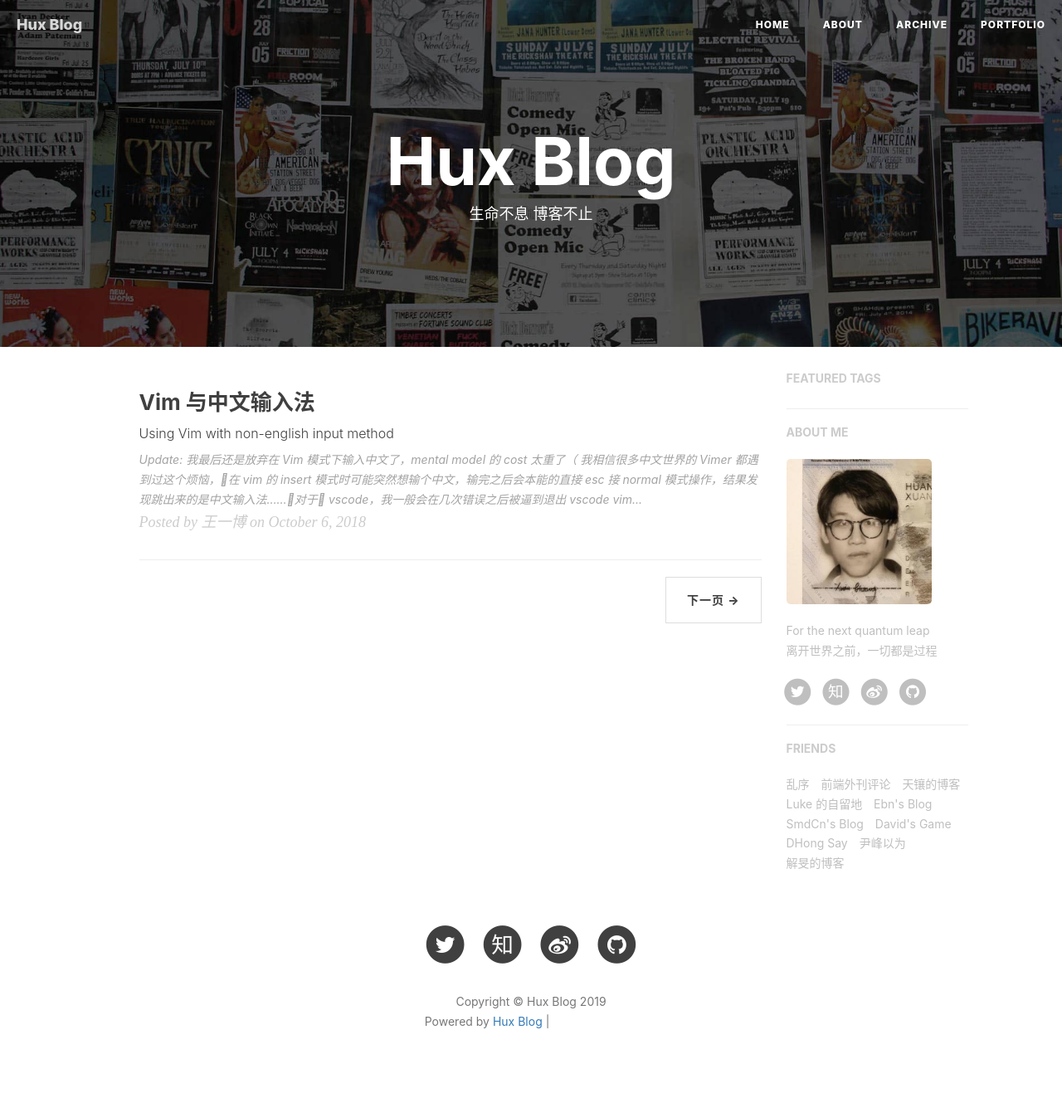
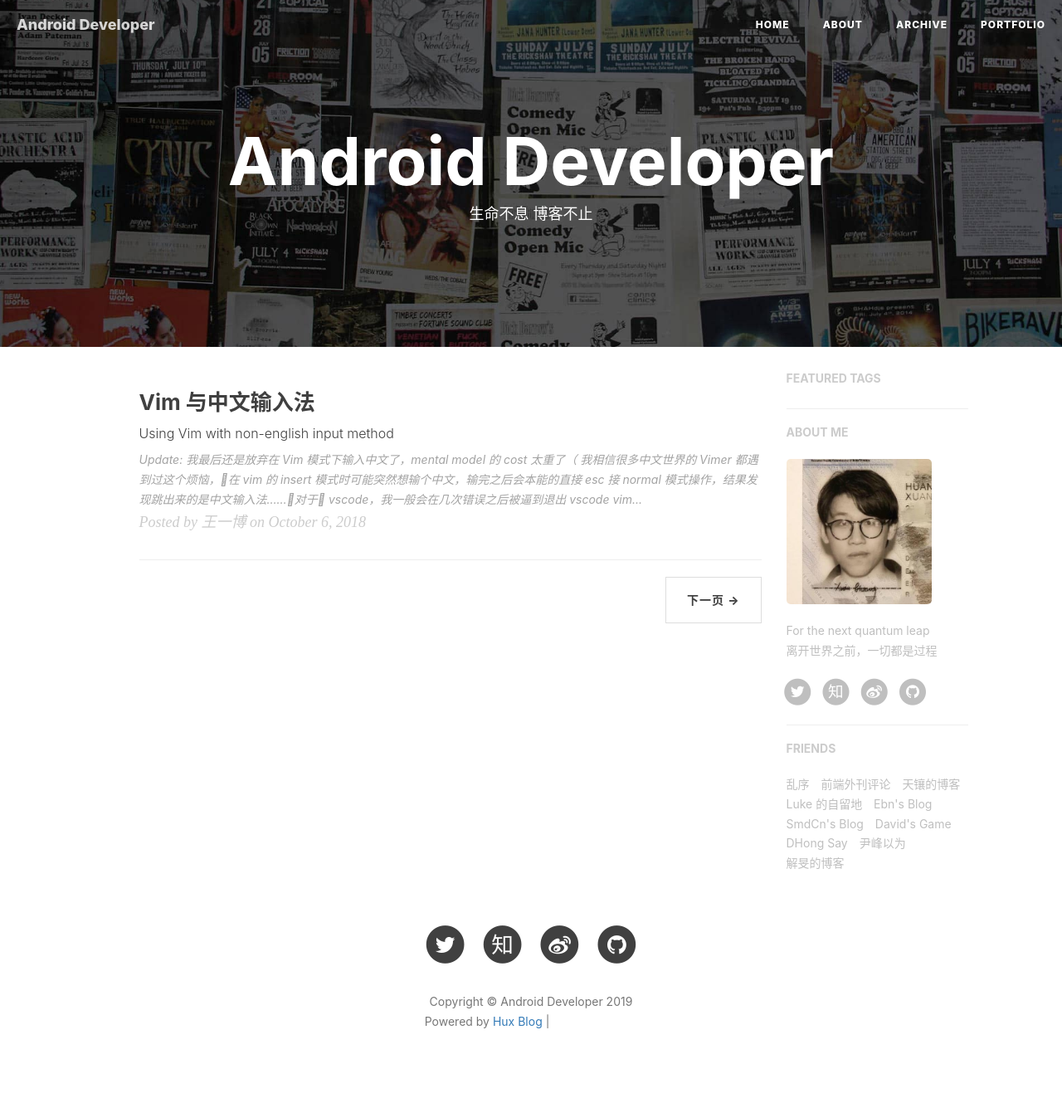
Before and after one commit to sdwwld/sdwwld.github.io, a Jekyll site: the page built from index.html, in a window 1280 px wide. Shown: the whole page at 83% size. Built offline with Jekyll 4.4.1, drawn with Linux system fonts in a browser that asks for light colours; nearby versions of some CDN libraries; the list of posts is cut into pages by our own code; comment, search, counter and statistics services are not loaded; grey boxes are pictures that could not be loaded.

```diff
--- a/_config.yml
+++ b/_config.yml
@@ -1,11 +1,11 @@
 # Site settings
-title: Hux Blog
-SEOTitle: 黄玄的博客 | Hux Blog
+title: Android Developer
+SEOTitle: 王一博的个人博客
 header-img: img/home-bg.jpg
 email: huxpro@gmail.com
 description: "关于程序与设计、黑客与画家 | 黄玄，Web & Mobile Lover，Software Engineer，UX Designer | 这里是 @Hux黄玄 的个人博客，与你一起发现更大的世界。"
 keyword: "黄玄, Hux黄玄, Hux, 鬼栈, huxpro, @huxpro, 黄玄的博客, Hux Blog, 博客, 个人网站, 互联网, Web, JavaScript, 前端, 设计"
-url: "https://huangxuan.me"              # your host, for absolute URL
+url: "https://androidboke.com"              # your host, for absolute URL
 baseurl: ""                             # for example, '/blog' if your blog hosted on 'host/blog'
 
 # Publish posts or collection documents with a future date.
```
